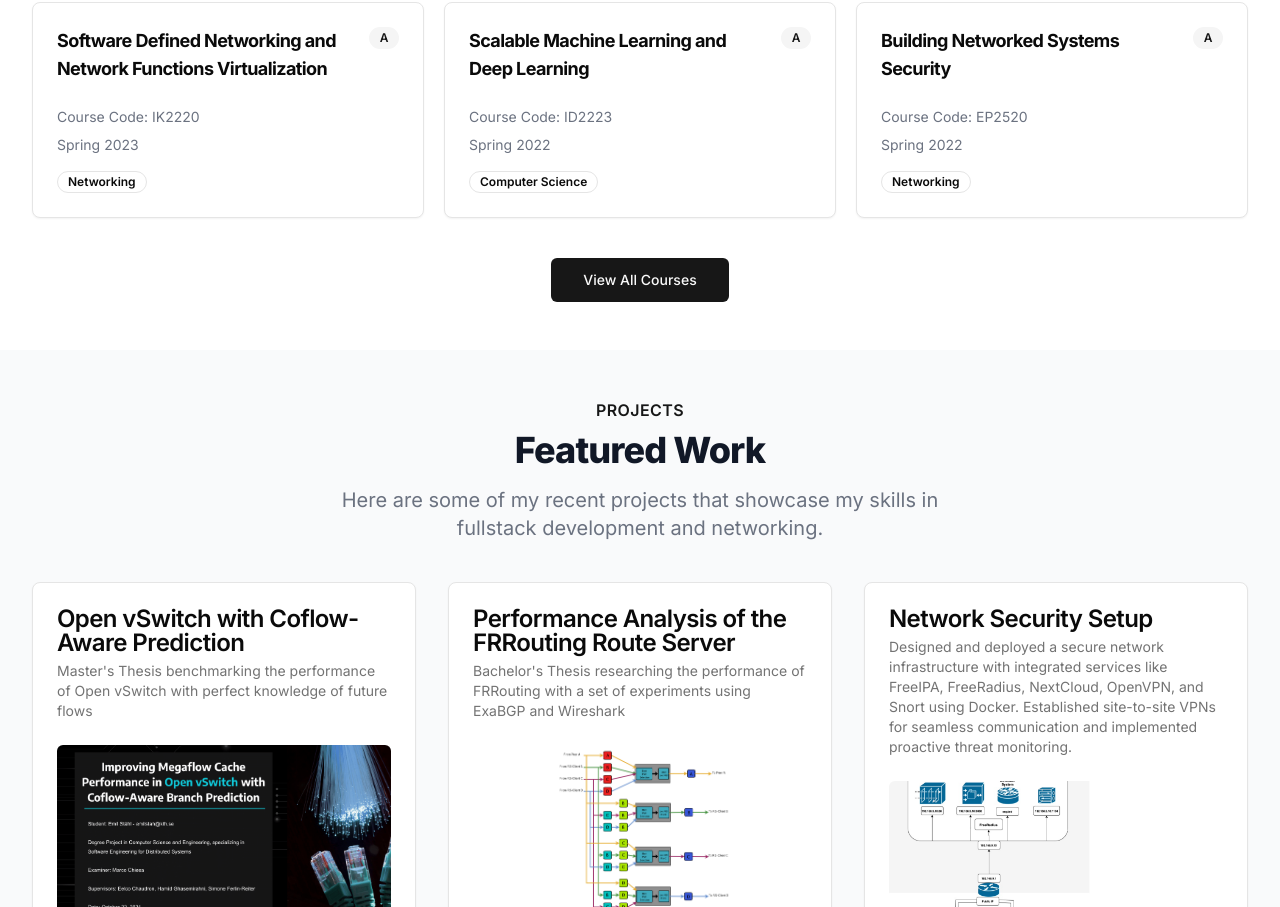
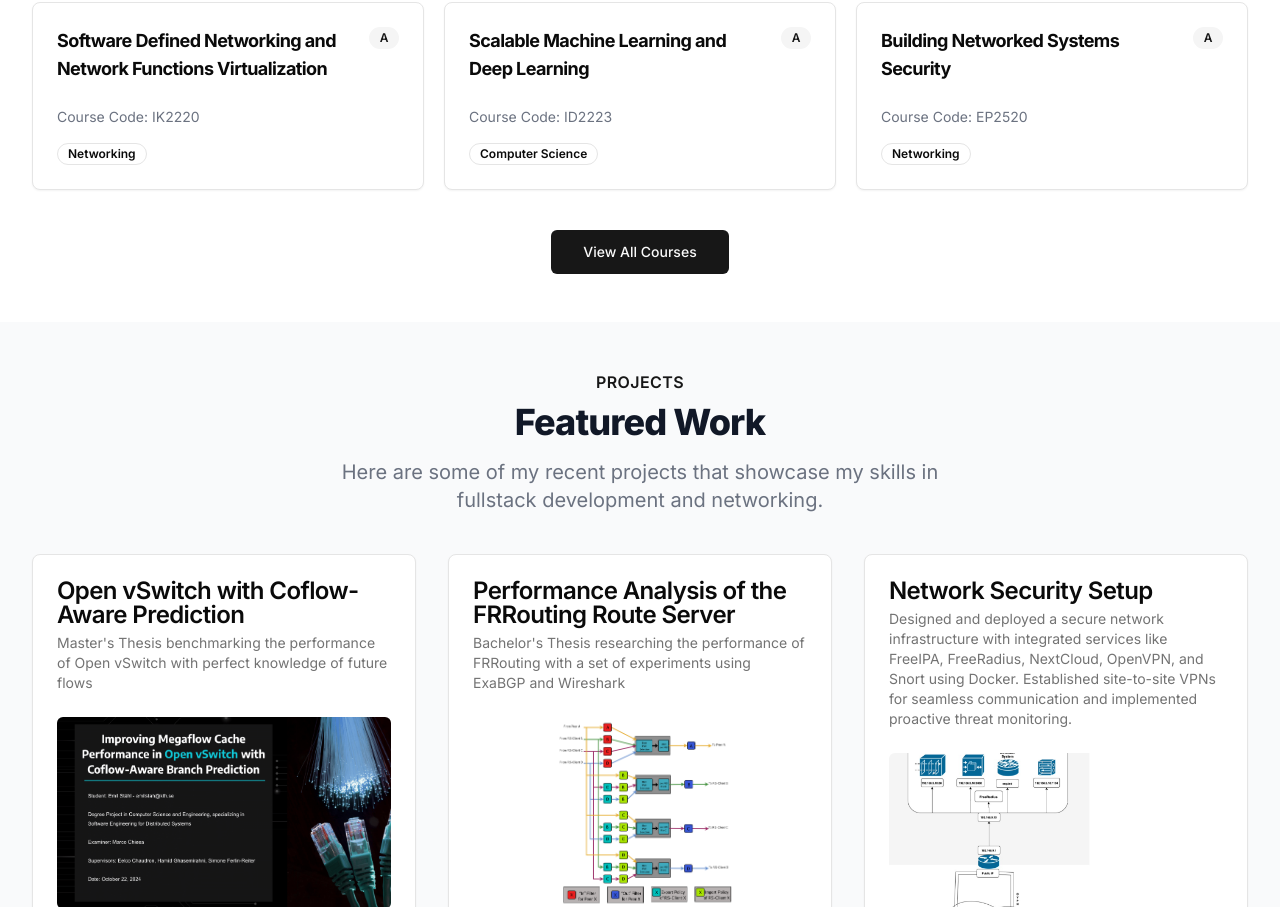
Before and after one commit to emilstahl97/emilstahl97.github.io, a Next.js app: page / in a window 1280 px wide. Shown: the part 1358-2265 px from the top of the page. Built offline with nearby package versions, Linux system fonts and the light colour scheme.

Commit message:
Update CoursePreview.tsx

```diff
--- a/components/CoursePreview.tsx
+++ b/components/CoursePreview.tsx
@@ -57,8 +57,7 @@ export default function CoursePreview() {
                   </CardHeader>
                   <CardContent className="flex-grow flex flex-col justify-between">
                     <div>
-                      <p className="text-sm text-gray-500 mb-2">Course Code: {course.code}</p>
-                      <p className="text-sm text-gray-500 mb-4">{course.semester}</p>
+                      <p className="text-sm text-gray-500 mb-4">Course Code: {course.code}</p>
                     </div>
                     <Badge variant="outline" className="w-fit">
                       {course.category}
```
